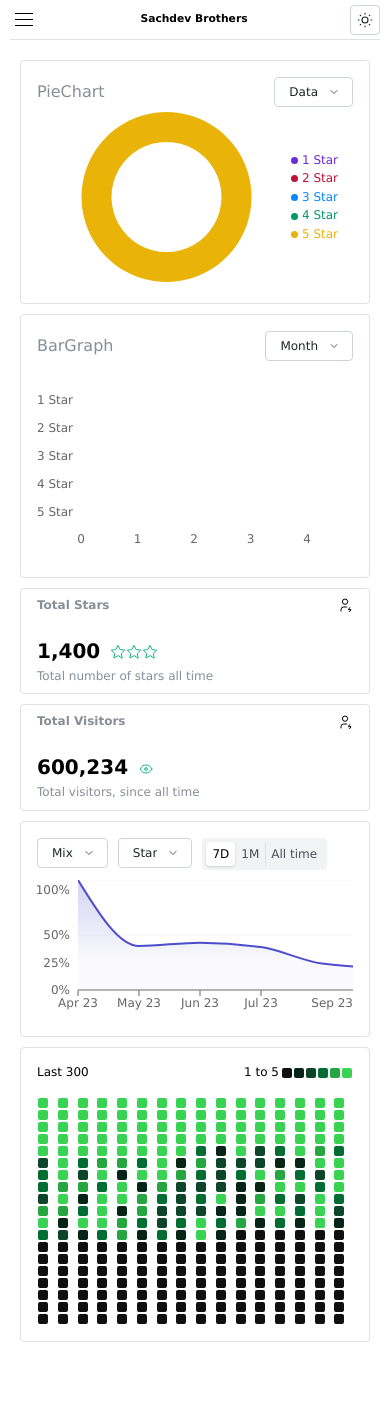
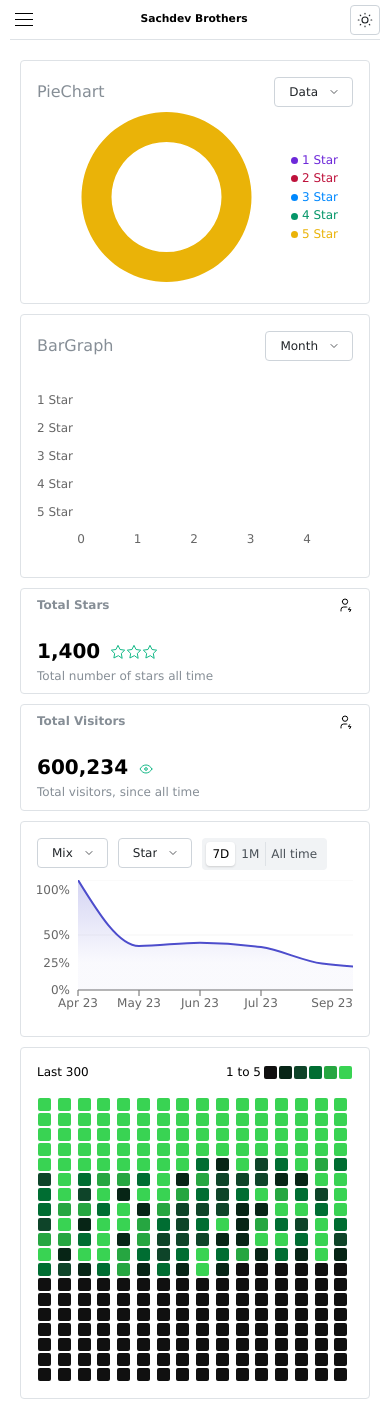
Before and after one commit to hyperingenious/sachdev-analytics, a React (Vite) app: page /dashboard in a window 390 px wide. Before the commit the page ends 1362 px from the top, so only its background shows below. Built offline with nearby package versions, Linux system fonts and the light colour scheme.

Commit message:
Fixed size of squareGraph for small screens

```diff
--- a/src/components/dashboard/LineGraph.jsx
+++ b/src/components/dashboard/LineGraph.jsx
@@ -96,7 +96,6 @@ function LineGraph() {
                 dataKey={`avg_${individualStarFilter}`}
                 type={"monotone"}
                 strokeWidth={2}
-                // fill={"none"}
                 fill="url(#color)"
                 stroke={colorArray[individualStarFilter]}
                 unit={"%"}
@@ -153,6 +152,7 @@ function CustomTooltip({ action, payload, label }) {
     </Card>
   );
 }
+
 function Label({ label }) {
   return (
     <Box align="flex-start" justify="flex-start" gap="xs">
@@ -160,6 +160,7 @@ function Label({ label }) {
     </Box>
   );
 }
+
 function StarAverage({ payload }) {
   return (
     <>
--- a/src/components/dashboard/SquareGraph.module.css
+++ b/src/components/dashboard/SquareGraph.module.css
@@ -10,3 +10,10 @@
   margin: 1px;
   border-radius: 2px;
 }
+
+@media (width < 600px) {
+  .square {
+    width: 13px;
+    height: 13px;
+  }
+}
```
